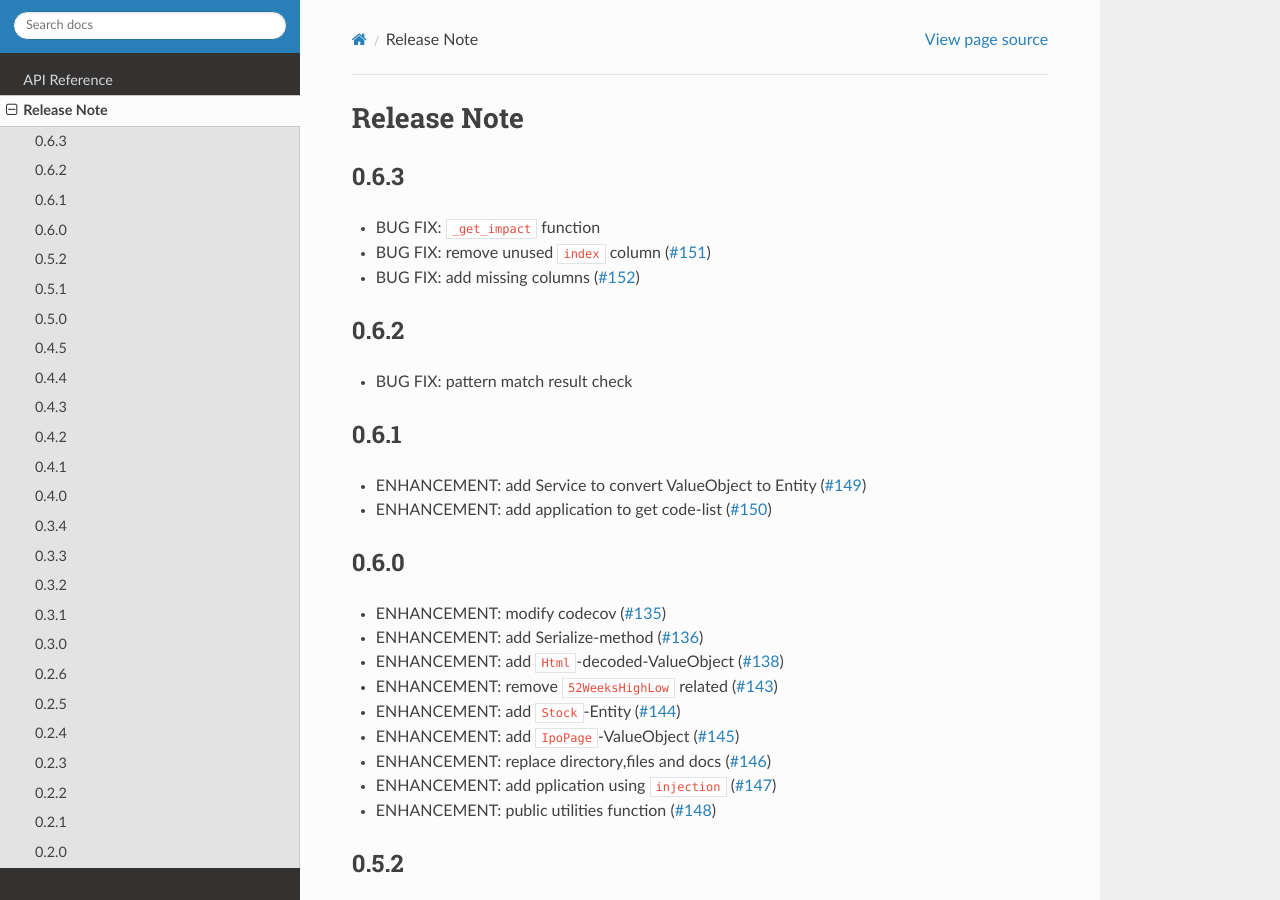
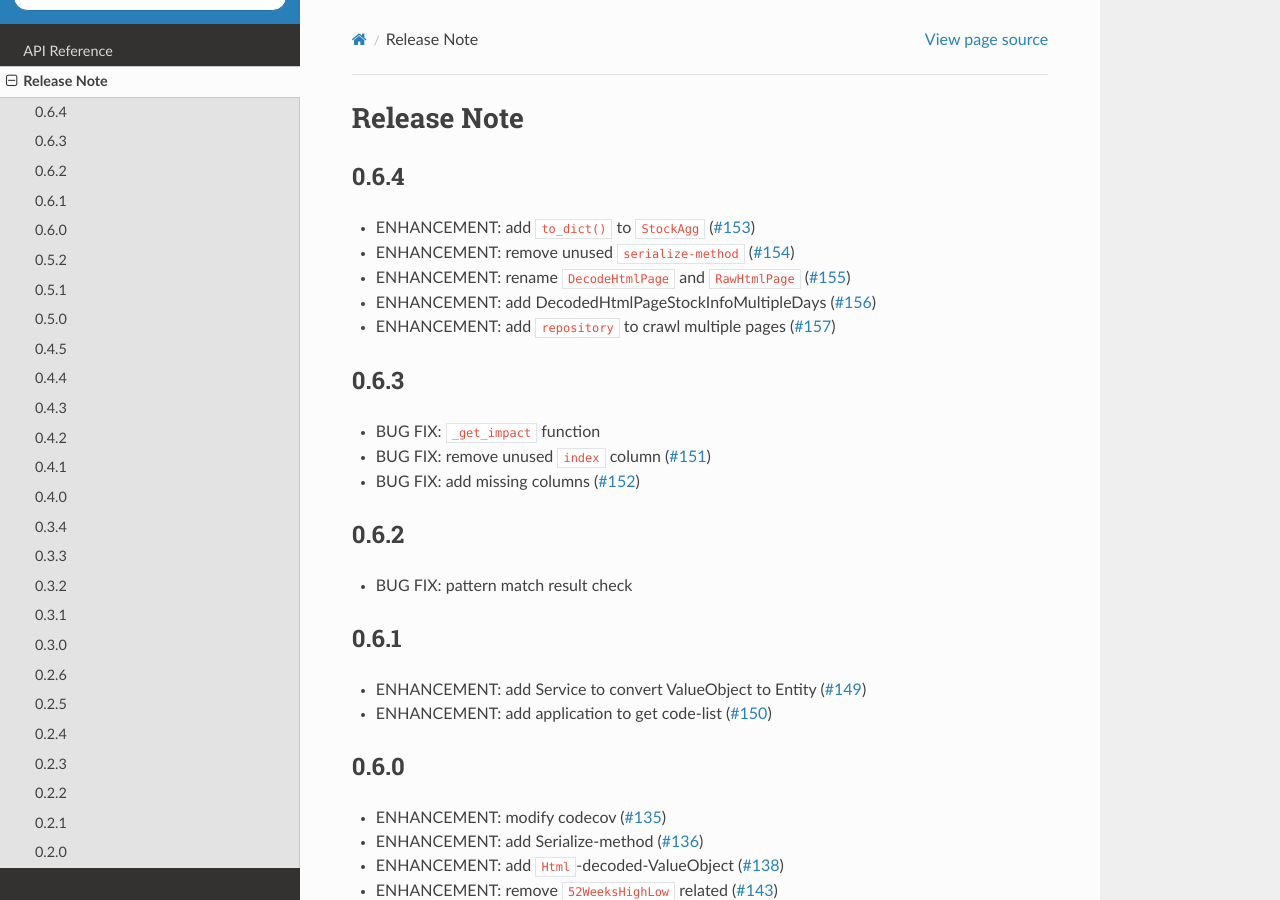
Before and after one commit to gsy0911/kabutobashi, a Sphinx documentation site: the page built from docs/sources/release.md, in a window 1280 px wide and 900 px high. Built offline with Sphinx 7.4.7 and the Read the Docs theme 2.0.0, drawn with Linux system fonts in a browser that asks for light colours.

Commit message:
update docs

```diff
--- a/docs/sources/release.md
+++ b/docs/sources/release.md
@@ -1,4 +1,12 @@
 # Release Note
+
+## 0.6.4
+
+- ENHANCEMENT: add `to_dict()` to `StockAgg` ([#153](https://github.com/gsy0911/kabutobashi/issues/153))
+- ENHANCEMENT: remove unused `serialize-method` ([#154](https://github.com/gsy0911/kabutobashi/issues/154))
+- ENHANCEMENT: rename `DecodeHtmlPage` and `RawHtmlPage` ([#155](https://github.com/gsy0911/kabutobashi/issues/155))
+- ENHANCEMENT: add DecodedHtmlPageStockInfoMultipleDays ([#156](https://github.com/gsy0911/kabutobashi/issues/156))
+- ENHANCEMENT: add `repository` to crawl multiple pages ([#157](https://github.com/gsy0911/kabutobashi/issues/157))
 
 ## 0.6.3
 
```
